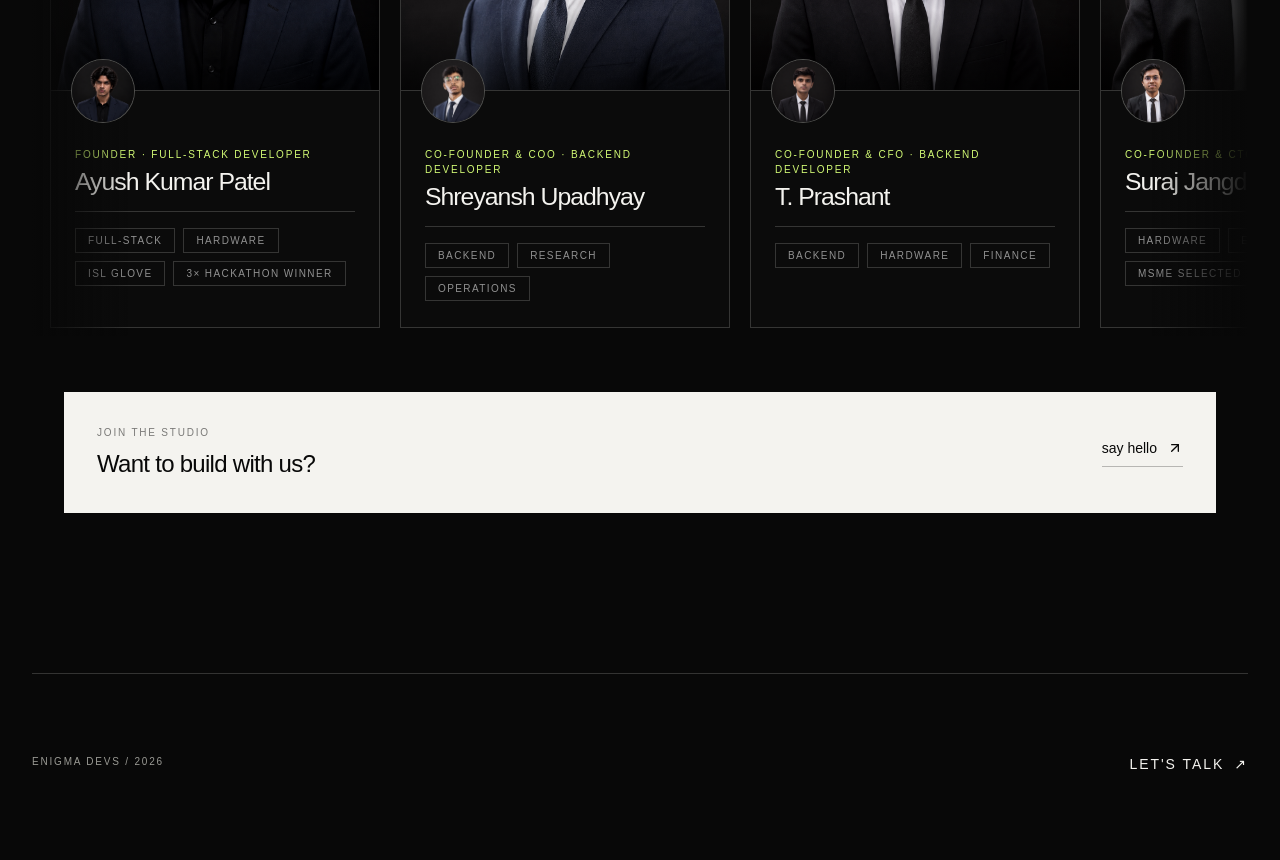
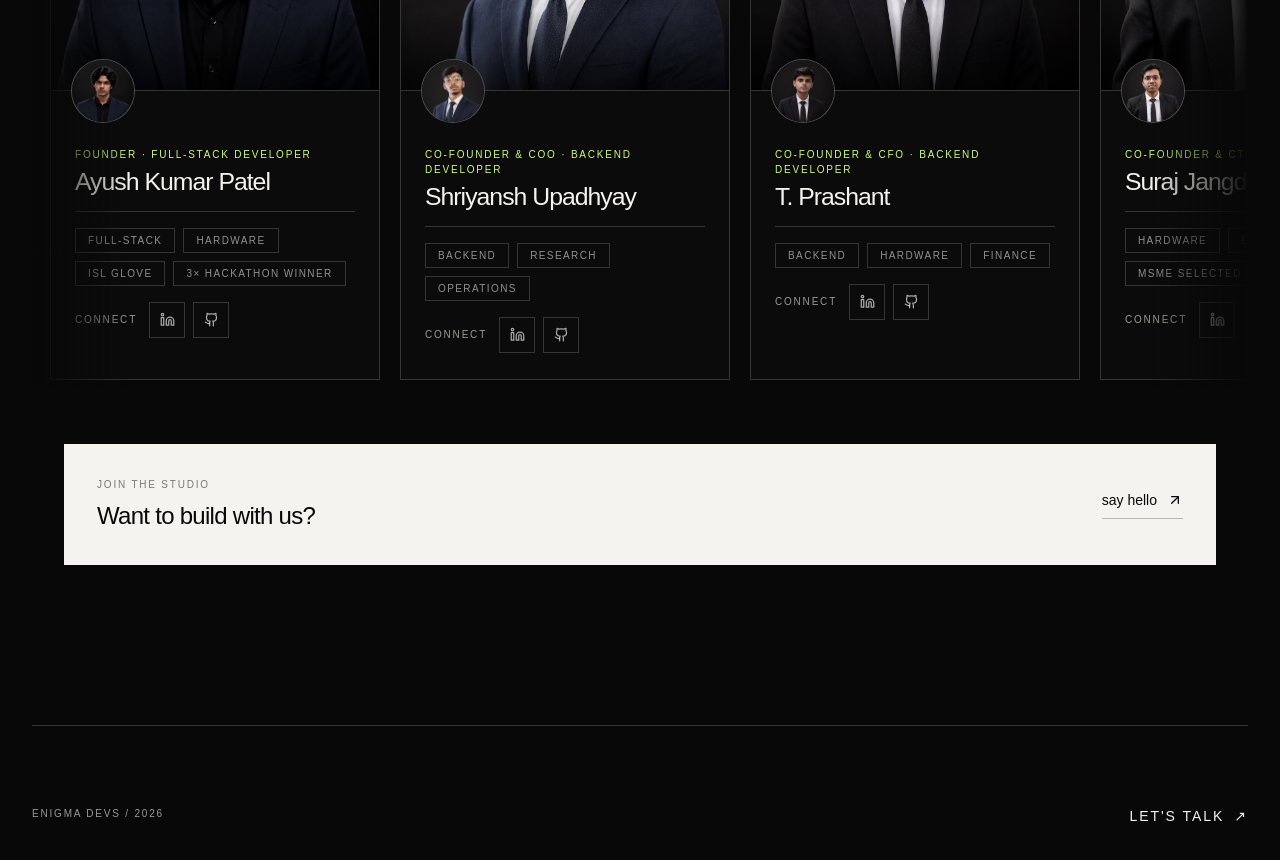
Before and after one commit to Ayushkumarpatel-AKP/enigmadev.tech, a Next.js app: page /about in a window 1280 px wide. Shown: the part 1640-2500 px from the top of the page. Built offline with nearby package versions, Linux system fonts and the light colour scheme.

Commit message:
Team LinkedIn + GitHub links with icons

```diff
--- a/components/Team.tsx
+++ b/components/Team.tsx
@@ -2,7 +2,7 @@
 
 import { useEffect, useRef, useState } from 'react';
 import { motion } from 'framer-motion';
-import { ArrowUpRight, ChevronLeft, ChevronRight } from 'lucide-react';
+import { ArrowUpRight, ChevronLeft, ChevronRight, Github, Linkedin } from 'lucide-react';
 import { TEAM, type Member } from '@/components/team-data';
 
 /* TEAM data ab @/components/team-data me hai — wahi edit karo (homepage preview bhi wahi se aata hai) */
@@ -80,6 +80,35 @@ function Card({ m, i }: { m: Member; i: number }) {
             </span>
           ))}
         </div>
+        {(m.links?.linkedin || m.links?.github) && (
+          <div className="mt-4 flex items-center gap-2">
+            <span className="eyebrow mr-1">Connect</span>
+            {m.links?.linkedin && (
+              <a
+                href={m.links.linkedin}
+                target="_blank"
+                rel="noreferrer"
+                aria-label={`${m.name} on LinkedIn`}
+                onPointerDown={(e) => e.stopPropagation()}
+                className="flex h-9 w-9 items-center justify-center border hairline text-white/65 transition duration-300 hover:border-[#d2fa75] hover:bg-[#d2fa75] hover:text-black"
+              >
+                <Linkedin size={15} />
+              </a>
+            )}
+            {m.links?.github && (
+              <a
+                href={m.links.github}
+                target="_blank"
+                rel="noreferrer"
+                aria-label={`${m.name} on GitHub`}
+                onPointerDown={(e) => e.stopPropagation()}
+                className="flex h-9 w-9 items-center justify-center border hairline text-white/65 transition duration-300 hover:border-[#d2fa75] hover:bg-[#d2fa75] hover:text-black"
+              >
+                <Github size={15} />
+              </a>
+            )}
+          </div>
+        )}
       </div>
 
       <div className="h-[2px] w-full origin-left scale-x-0 bg-[#d2fa75] transition-transform duration-500 group-hover:scale-x-100" aria-hidden="true" />
--- a/components/team-data.ts
+++ b/components/team-data.ts
@@ -9,6 +9,7 @@ export type Member = {
   tracks: string[];
   initials: string;
   photo?: string;
+  links?: { linkedin?: string; github?: string };
 };
 
 export const TEAM: Member[] = [
@@ -21,9 +22,10 @@ export const TEAM: Member[] = [
     tracks: ['Full-Stack', 'Hardware'],
     initials: 'AP',
     photo: '/images/team/ayush.png',
+    links: { linkedin: 'https://www.linkedin.com/in/ayush-kumar-patel-50276a281/', github: 'https://github.com/Ayushkumarpatel-AKP' },
   },
   {
-    name: 'Shreyansh Upadhyay',
+    name: 'Shriyansh Upadhyay',
     title: 'Co-Founder & COO',
     role: 'Backend Developer',
     bio: 'Backend developer who writes research papers, not just APIs. Runs operations and keeps ambitious builds shippable.',
@@ -31,6 +33,7 @@ export const TEAM: Member[] = [
     tracks: ['Backend'],
     initials: 'SU',
     photo: '/images/team/shreyansh.png',
+    links: { linkedin: 'https://www.linkedin.com/in/shriyansh-upadhyay-a89b37344/', github: 'https://github.com/cse-ai-shriyansh' },
   },
   {
     name: 'T. Prashant',
@@ -41,6 +44,7 @@ export const TEAM: Member[] = [
     tracks: ['Backend', 'Hardware'],
     initials: 'TP',
     photo: '/images/team/prashant.png',
+    links: { linkedin: 'https://www.linkedin.com/in/t-prashant-b59160334', github: 'https://github.com/prashant847' },
   },
   {
     name: 'Suraj Jangde',
@@ -51,6 +55,7 @@ export const TEAM: Member[] = [
     tracks: ['Hardware'],
     initials: 'SJ',
     photo: '/images/team/suraj.png',
+    links: { linkedin: 'https://www.linkedin.com/in/-surajjangde/' },
   },
   {
     name: 'Vaibhav Sharma',
@@ -61,5 +66,6 @@ export const TEAM: Member[] = [
     tracks: ['Full-Stack', 'Hardware'],
     initials: 'VS',
     photo: '/images/team/vaibhav.png',
+    links: { linkedin: 'https://www.linkedin.com/in/vaibhav-sharma0230/', github: 'https://github.com/Vaibhav9526' },
   },
 ];
```
